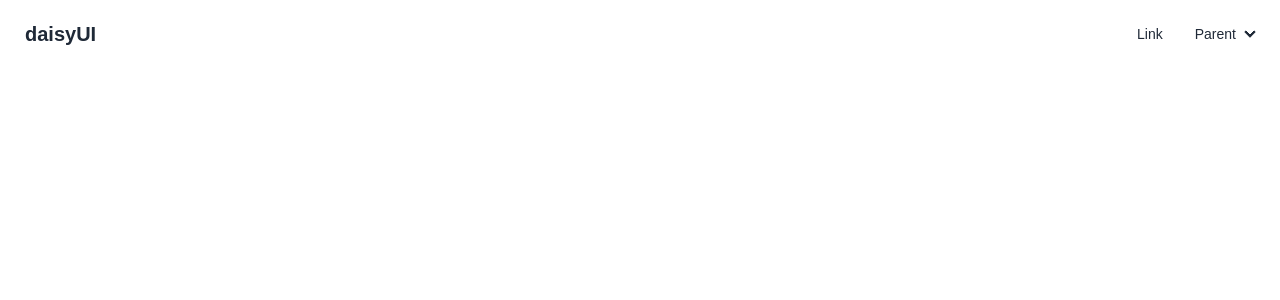
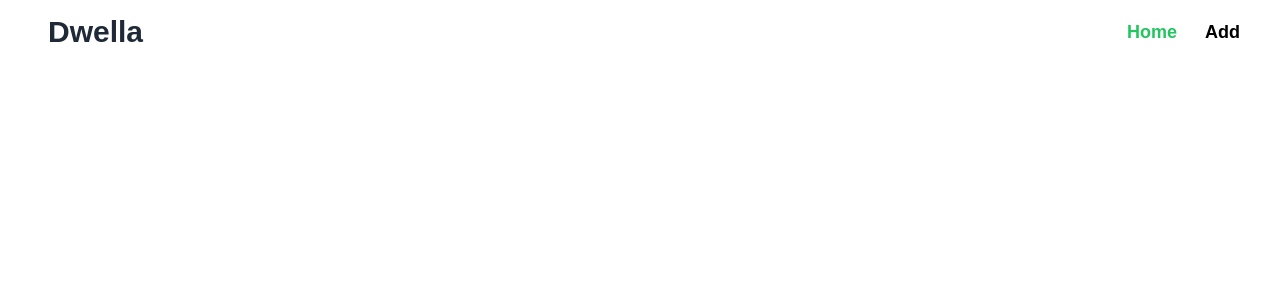
Before and after one commit to Khandaker20201125010/dwella-Next.JS, a Next.js app: page / in a window 1280 px wide. Shown: the top 300 px of the page. Built offline with nearby package versions, Linux system fonts and the light colour scheme.

Commit message:
navbar added

```diff
--- a/app/Componenets/Pages/Shared/NavBar/NavBar.jsx
+++ b/app/Componenets/Pages/Shared/NavBar/NavBar.jsx
@@ -1,28 +1,123 @@
+'use client'
+import Link from "next/link";
+import { usePathname } from "next/navigation";
+import { useState } from "react";
+import { AiOutlineClose } from "react-icons/ai";
+import { LiaTimesSolid } from "react-icons/lia";
+import { SlMenu } from "react-icons/sl";
+
 const NavBar = () => {
+   const [click, setClick] = useState(false);
+   const pathname = usePathname();
+  const handleClick = () => setClick(!click);
+  const closeMenu = () => {
+    setClick(false);
+  };
+
+  const links = (
+    <>
+      <li>
+        <Link
+          href="/"
+          className={`font-bold text-lg ${
+            pathname === "/" ? "text-green-500" : "text-black"
+          } hover:text-green-600`}
+        >
+          Home
+        </Link>
+      </li>
+      <li>
+        <Link
+          href="/gallery"
+          className={`font-bold text-lg ${
+            pathname === "/gallery" ? "text-green-600" : "text-black"
+          } hover:text-green-600`}
+        >
+         Add
+        </Link>
+      </li>
+      <li>
+        <Link
+          href="/allproduct"
+          className={`font-bold text-lg ${
+            pathname === "/allproduct" ? "text-green-600" : "text-black"
+          } hover:text-green-600`}
+        >
+
+        </Link>
+      </li>
+    </>
+  );
+
   return (
-    <div>
-      <div className="navbar bg-base-100">
+    <div className="container absolute z-50">
+      <div className="navbar bg-transparent">
+        <div className="navbar-start fixed z-30 lg:hidden md:hidden">
+          <div className="flex  gap-5 lg:gap-10 justify-center items-center">
+            {/* Burger Icon */}
+            <div onClick={handleClick}>
+              {click ? (
+                <AiOutlineClose
+                  size={30}
+                  className="text-xl text-yellow-500 lg:text-2xl cursor-pointer"
+                />
+              ) : (
+                <SlMenu
+                  size={30}
+                  className="text-xl lg:text-2xl text-yellow-500 font-bold cursor-pointer"
+                />
+              )}
+            </div>
+          </div>
+
+          {/* Menu Items */}
+          <div
+            className={`fixed top-0 left-0 w-[350px] h-full bg-base-200 transition-transform duration-500 ease-in-out z-50 ${
+              click ? "translate-x-0" : "-translate-x-full"
+            }`}
+          >
+            {/* Fixed Header in Burger Menu */}
+            <div className="sticky top-0 bg-base-200 px-4 py-3 md:py-4 border-b border-gray-700">
+              <div className="text-2xl font-bold flex justify-between items-center">
+                <a
+                  onClick={closeMenu}
+                  className="hover:text-orange-500 cursor-pointer border-2 border-orange-400"
+                >
+                  <LiaTimesSolid className="text-xl lg:text-2xl cursor-pointer" />
+                </a>
+              </div>
+            </div>
+
+            {/* Scrollable Content with Hidden Scrollbar */}
+            <ul
+              className="overflow-y-scroll p-4 space-y-6 text-center text-3xl "
+              style={{
+                maxHeight: "calc(100vh - 64px)",
+                scrollbarWidth: "none" /* For Firefox */,
+                msOverflowStyle: "none" /* For Internet Explorer and Edge */,
+              }}
+            >
+              {/* Hide Scrollbar for WebKit Browsers */}
+              <style>{` ul::-webkit-scrollbar { display: none; } `}</style>
+
+              {links}
+            </ul>
+          </div>
+
+          {/* Background Shadow (Overlay) */}
+          {click && (
+            <div
+              className="fixed inset-0 bg-black bg-opacity-50 z-40 transition-opacity duration-500"
+              onClick={closeMenu} // Close menu when clicking on the overlay
+            ></div>
+          )}
+        </div>
         <div className="flex-1">
-          <a className="btn btn-ghost text-xl">daisyUI</a>
+          <a className=" text-3xl ml-10 font-bold">Dwella</a>
         </div>
         <div className="flex-none">
-          <ul className="menu menu-horizontal px-1">
-            <li>
-              <a>Link</a>
-            </li>
-            <li>
-              <details>
-                <summary>Parent</summary>
-                <ul className="bg-base-100 rounded-t-none p-2">
-                  <li>
-                    <a>Link 1</a>
-                  </li>
-                  <li>
-                    <a>Link 2</a>
-                  </li>
-                </ul>
-              </details>
-            </li>
+          <ul className="flex gap-7 menu-horizontal px-1 max-sm:hidden">
+            {links}
           </ul>
         </div>
       </div>
--- a/package.json
+++ b/package.json
@@ -14,7 +14,8 @@
     "mongoose": "^8.8.2",
     "next": "15.0.3",
     "react": "19.0.0-rc-66855b96-20241106",
-    "react-dom": "19.0.0-rc-66855b96-20241106"
+    "react-dom": "19.0.0-rc-66855b96-20241106",
+    "react-icons": "^5.3.0"
   },
   "devDependencies": {
     "@types/node": "^20",
```
Also changed, not shown: 1 other file (tests, documents, lock files or other folders).
